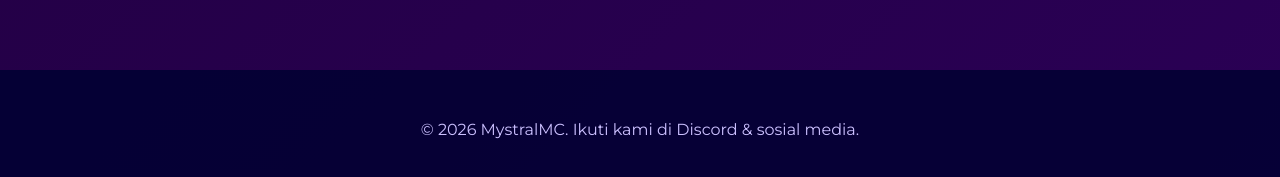
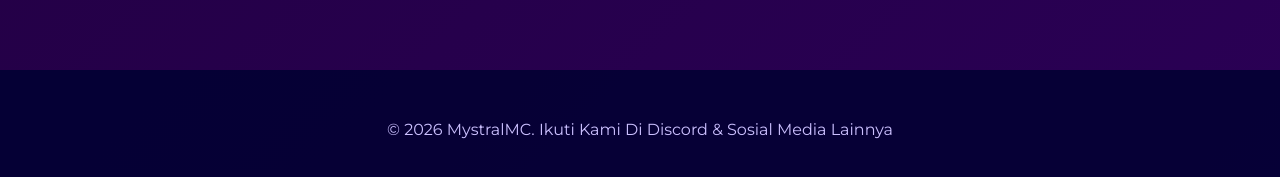
Before and after one commit to kairoska1/web-mystral, a plain HTML site: page index.html in a window 1280 px wide. Shown: the part 2212-2389 px from the top of the page. Drawn offline with Linux system fonts and the light colour scheme.

Commit message:
Update index.html

```diff
--- a/index.html
+++ b/index.html
@@ -207,7 +207,7 @@
 </section>
 
 <footer>
-  &copy; 2026 MystralMC. Ikuti kami di Discord & sosial media.
+  &copy; 2026 MystralMC. Ikuti Kami Di Discord & Sosial Media Lainnya
 </footer>
 
 <script>
```
